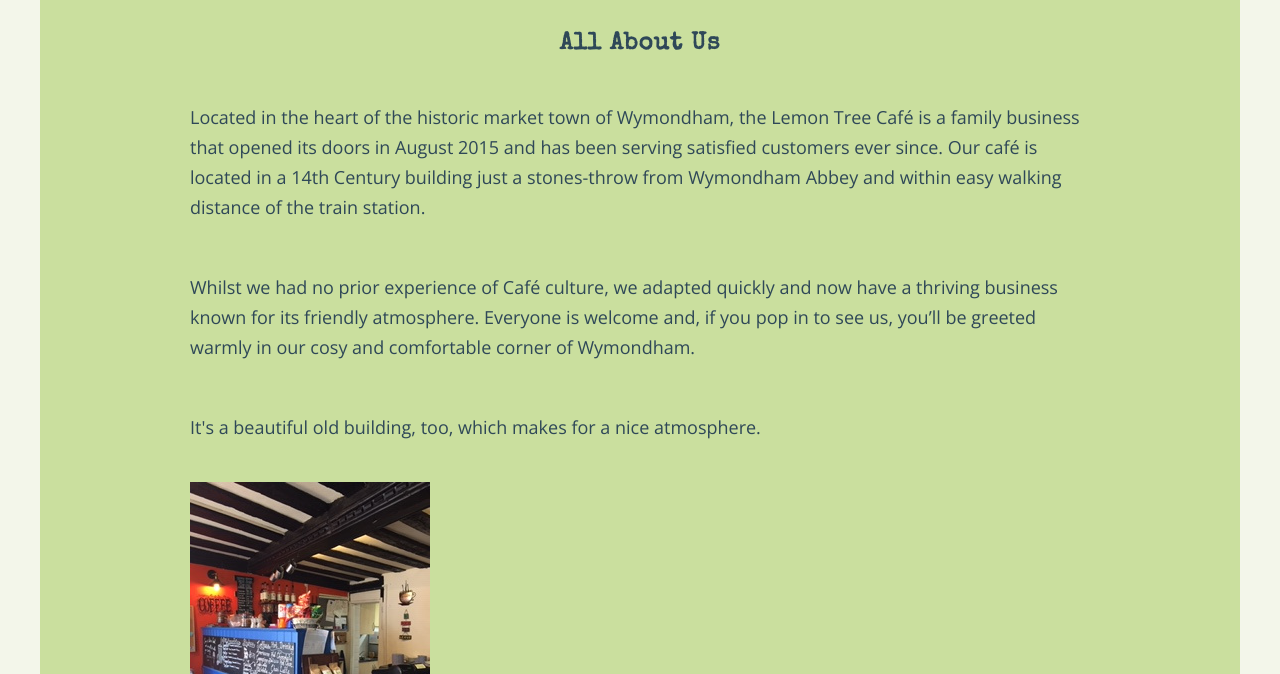
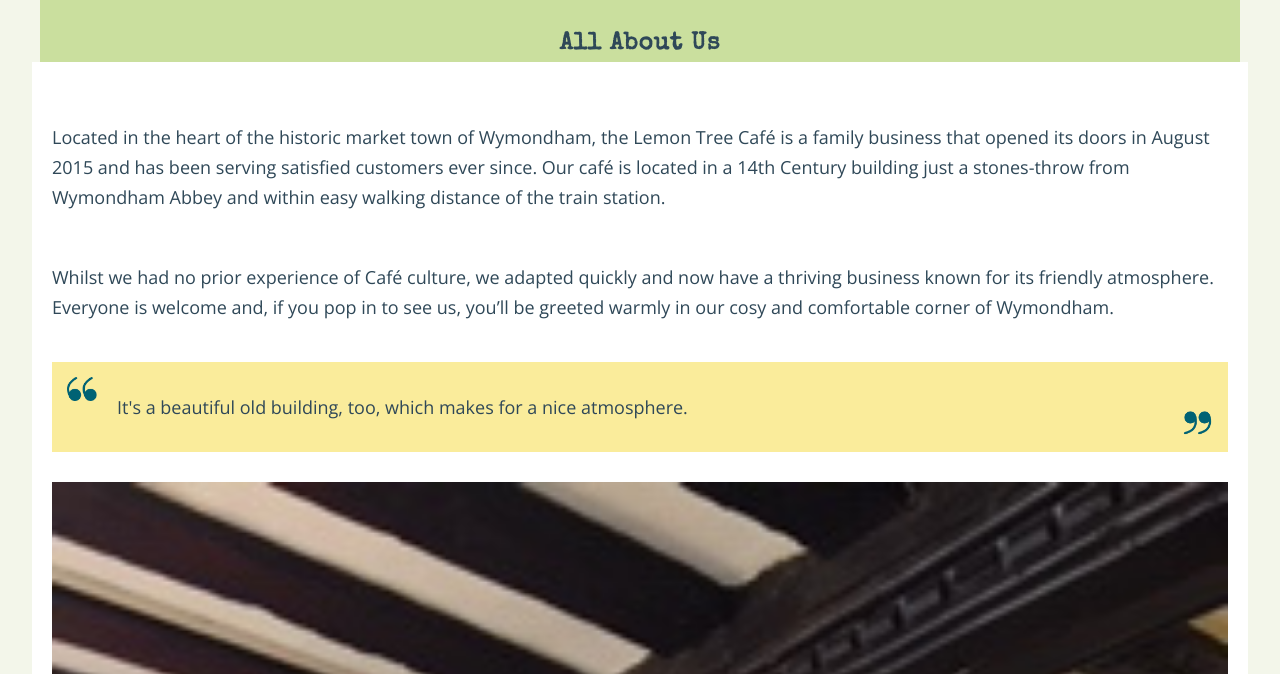
Before and after one commit to paul-duvall/lemon-tree, a website: page about.html in a window 1280 px wide. Shown: the part 466-1140 px from the top of the page. Drawn offline with nearby package versions, Linux system fonts and the light colour scheme.

Commit message:
Add CSS for smaller viewports for about us page

```diff
--- a/about.html
+++ b/about.html
@@ -54,16 +54,26 @@
       <main>
         <section class="c-welcome">
           <div class="l-container">
-            <div class="">
-              <h1>All About Us</h1>
+            <h1>All About Us</h1>
+            <div class="c-about__main">
+
               <p>Located in the heart of the historic market town of Wymondham, the Lemon Tree Café is a family business that opened its doors in August 2015 and has been serving satisfied customers ever since. Our café is located in a 14th Century building just a stones-throw from Wymondham Abbey and within easy walking distance of the train station.</p>
               <p>Whilst we had no prior experience of Café culture, we adapted quickly and now have a thriving business known for its friendly atmosphere. Everyone is welcome and, if you pop in to see us, you’ll be greeted warmly in our cosy and comfortable corner of Wymondham.</p>
               <div>
-              <p>It's a beautiful old building, too, which makes for a nice atmosphere.</p>
+              <div class="c-about__quote">
+                  <img src="../images/speech-marks1.png" alt="Speech marks" class="c-about__quote-before">
+                  <p>It's a beautiful old building, too, which makes for a nice atmosphere.</p>
+                  <img src="../images/speech-marks2.png" alt="Speech marks" class="c-about__quote-after">
+              </div>
+
               <img src="./images/interior-3.JPG" alt="Lemon Tree Interior">
               <p>At the Lemon Tree, we are known for providing great customer service and for our can-do approach (we will always try our best to meet customer needs) that means our customers come back to visit us again and again. All food is freshly prepared, with our homemade breads and cakes - which are served daily - particularly popular.</p>
               <p>We are proud of our hard-working staff and our customer reviews and look forward to welcoming both regular and new customers to The Lemon Tree Café / Bar in the future. We hope to see you soon!</p>
-              <p>“The reception from the staff when we arrive, as we are becoming somewhat regulars, is always warm and friendly and the setting is just delightful.”</p>
+              <div class="c-about__quote">
+                  <img src="../images/speech-marks1.png" alt="Speech marks" class="c-about__quote-before">
+                  <p>The reception from the staff when we arrive, as we are becoming somewhat regulars, is always warm and friendly and the setting is just delightful.</p>
+                  <img src="../images/speech-marks2.png" alt="Speech marks" class="c-about__quote-after">
+              </div>
               <img src="./images/cake.JPG" alt="Lovely cake!">
               </div>
             </div>
--- /dev/null
+++ b/sass/components/_about-page.scss
@@ -0,0 +1,49 @@
+.c-about {
+
+  &__main {
+    background: white;
+    padding: 2rem;
+    width: 95vw;
+
+    img {
+      width: 100%;
+    }
+  }
+
+  &__quote {
+    background: $colour-secondary;
+    position: relative;
+    width: 100%;
+
+    p {
+      padding: $size-larger 6.5rem;
+    }
+
+    img {
+      width: 3rem;
+      position: absolute;
+    }
+
+    &-before {
+      top: 1.5rem;
+      left: 1.5rem;
+    }
+
+    &-after {
+      bottom: 1.5rem;
+      right: 1.5rem;
+    }
+
+  }
+
+  // &__speech-before {
+  //   position: absolute;
+  //   width: 1rem;
+  //   top: 1.5rem;
+  //   left: 1.5rem;
+  // }
+
+  // &__speech-before {
+  //   position: absolute;
+  // }
+}
--- a/sass/main.scss
+++ b/sass/main.scss
@@ -4,6 +4,7 @@
 @import "base/layout";
 @import "base/typography";
 
+@import "components/about-page";
 @import "components/contact-page";
 @import "components/footer";
 @import "components/main-page";
```
Also changed, not shown: css/style.css.
